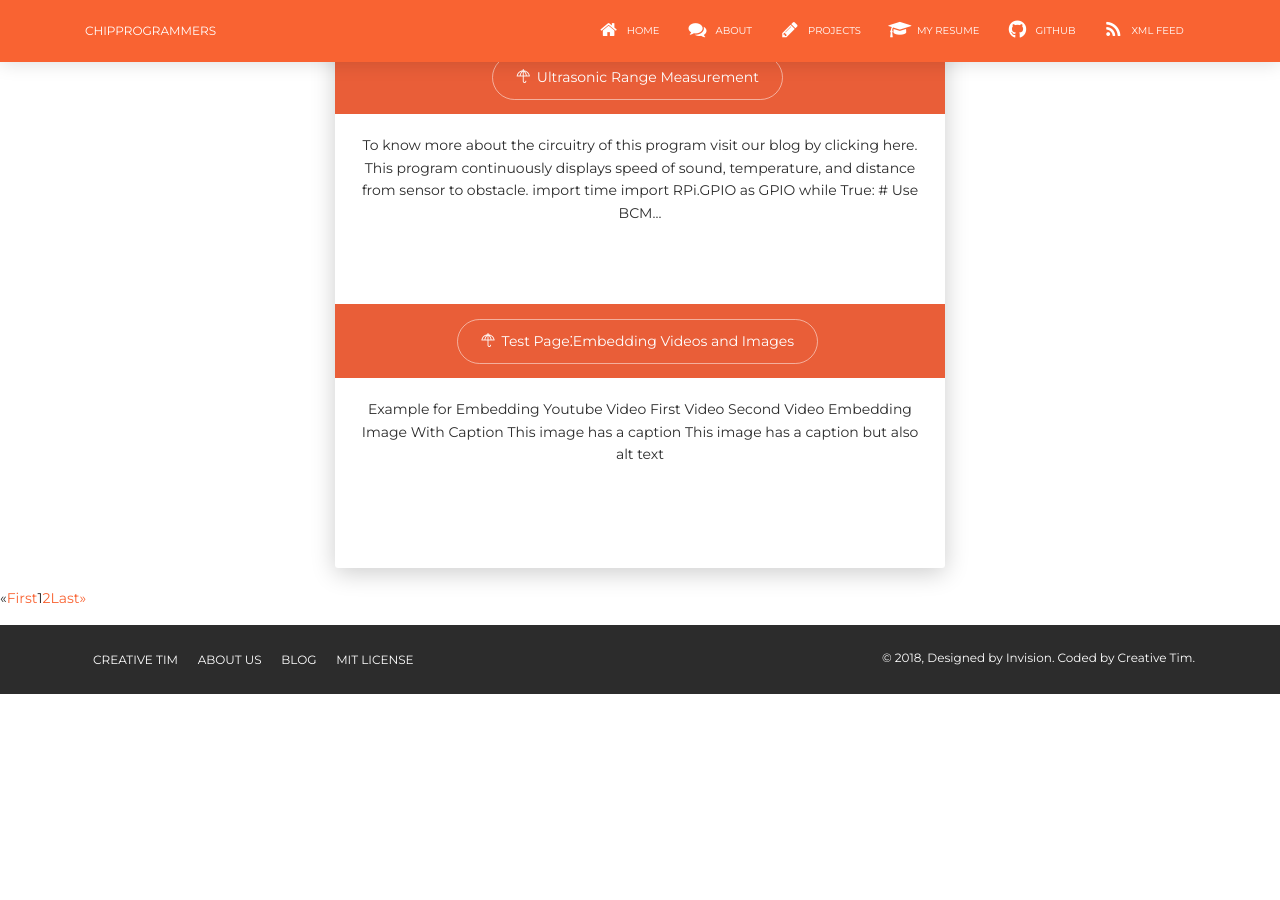
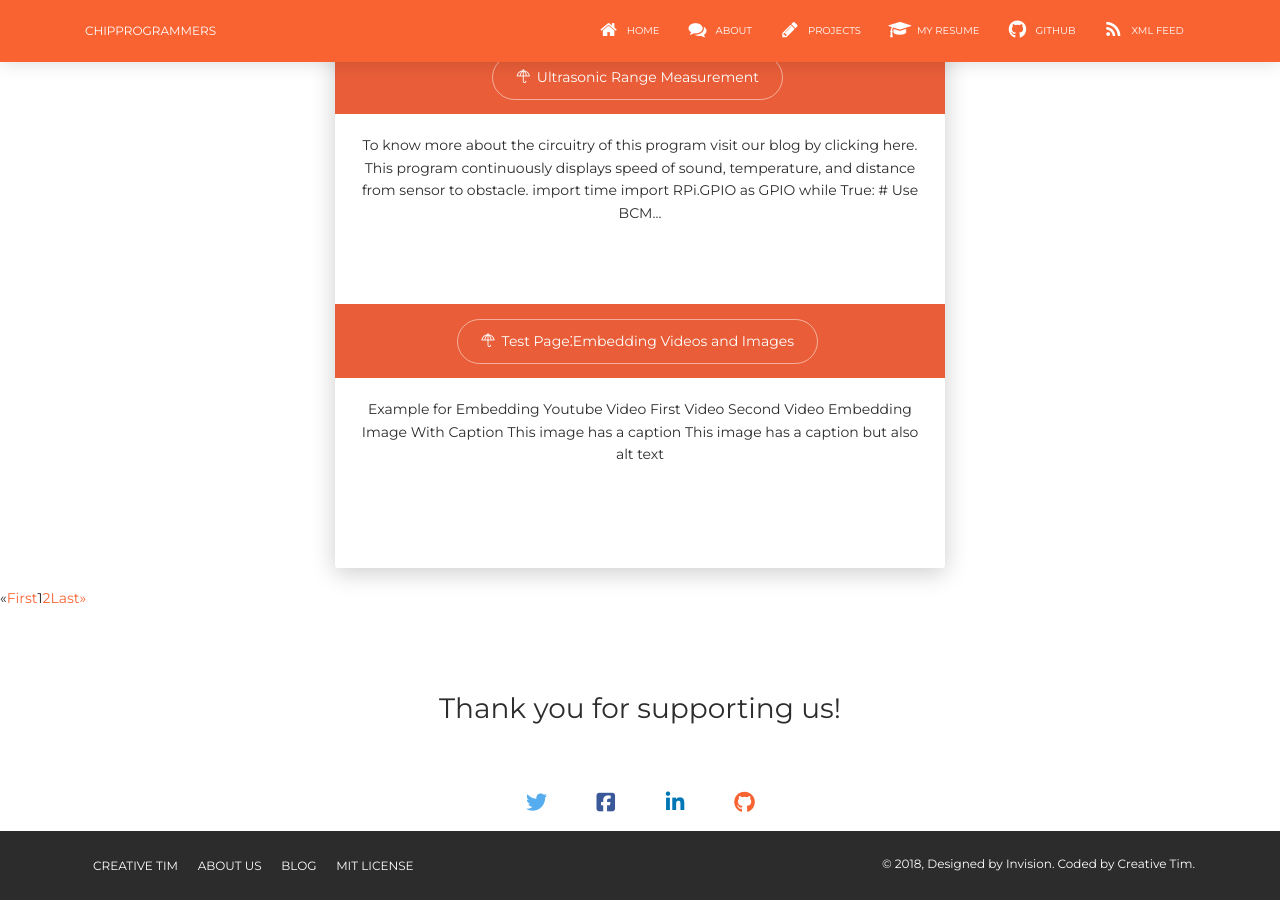
Before and after one commit to tip4programs/imbue, a Jekyll site: the page built from index.html, in a window 1280 px wide and 900 px high, scrolled down 1802 px. Built offline with Jekyll 4.4.1, drawn with Linux system fonts in a browser that asks for light colours; nearby versions of some CDN libraries; the list of posts is cut into pages by our own code; before the commit the page ends 2496 px from its top, so only the background shows below that.

Commit message:
Update footer.html

```diff
--- a/_includes/footer.html
+++ b/_includes/footer.html
@@ -1,45 +1,22 @@
-            <!-- Sart Modal -->
-        <div class="modal fade" id="myModal" tabindex="-1" role="dialog" aria-labelledby="myModalLabel" aria-hidden="true">
-            <div class="modal-dialog">
-                <div class="modal-content">
-                    <div class="modal-header justify-content-center">
-                        <button type="button" class="close" data-dismiss="modal" aria-hidden="true">
-                            <i class="now-ui-icons ui-1_simple-remove"></i>
-                        </button>
-                        <h4 class="title title-up">Modal title</h4>
-                    </div>
-                    <div class="modal-body">
-                        <p>Far far away, behind the word mountains, far from the countries Vokalia and Consonantia, there live the blind texts. Separated they live in Bookmarksgrove right at the coast of the Semantics, a large language ocean. A small river named Duden flows by their place and supplies it with the necessary regelialia. It is a paradisematic country, in which roasted parts of sentences fly into your mouth.
-                        </p>
-                    </div>
-                    <div class="modal-footer">
-                        <button type="button" class="btn btn-default">Nice Button</button>
-                        <button type="button" class="btn btn-danger" data-dismiss="modal">Close</button>
-                    </div>
-                </div>
-            </div>
-        </div>
-        <!--  End Modal -->
-        <!-- Mini Modal -->
-        <div class="modal fade modal-mini modal-primary" id="myModal1" tabindex="-1" role="dialog" aria-labelledby="myModalLabel" aria-hidden="true">
-            <div class="modal-dialog">
-                <div class="modal-content">
-                    <div class="modal-header justify-content-center">
-                        <div class="modal-profile">
-                            <i class="now-ui-icons users_circle-08"></i>
-                        </div>
-                    </div>
-                    <div class="modal-body">
-                        <p>Always have an access to your profile</p>
-                    </div>
-                    <div class="modal-footer">
-                        <button type="button" class="btn btn-link btn-neutral">Back</button>
-                        <button type="button" class="btn btn-link btn-neutral" data-dismiss="modal">Close</button>
-                    </div>
-                </div>
-            </div>
-        </div>
-        <!--  End Modal -->
+<div class="row justify-content-md-center sharing-area text-center">
+   <div class="text-center col-md-12 col-lg-8">
+  <h3>Thank you for supporting us!</h3>
+    </div>
+  <div class="text-center col-md-12 col-lg-8">
+   <a target="_blank" href="https://www.twitter.com/creativetim" class="btn btn-neutral btn-icon btn-twitter btn-round btn-lg" rel="tooltip" title="Follow us">
+  <i class="fa fa-twitter"></i>
+    </a>
+   <a target="_blank" href="https://www.facebook.com/creativetim" class="btn btn-neutral btn-icon btn-facebook btn-round btn-lg" rel="tooltip" title="Like us">
+ <i class="fa fa-facebook-square"></i>
+   </a>
+  <a target="_blank" href="https://www.linkedin.com/company-beta/9430489/" class="btn btn-neutral btn-icon btn-linkedin btn-lg btn-round" rel="tooltip" title="Follow us">
+   <i class="fa fa-linkedin"></i>
+    </a>
+   <a target="_blank" href="https://github.com/creativetimofficial/now-ui-kit" class="btn btn-neutral btn-icon btn-github btn-round btn-lg" rel="tooltip" title="Star on Github">
+     <i class="fa fa-github"></i>
+   </a>
+      </div>
+   </div>
 <footer class="footer" data-background-color="black">
             <div class="container">
                 <nav>
```
